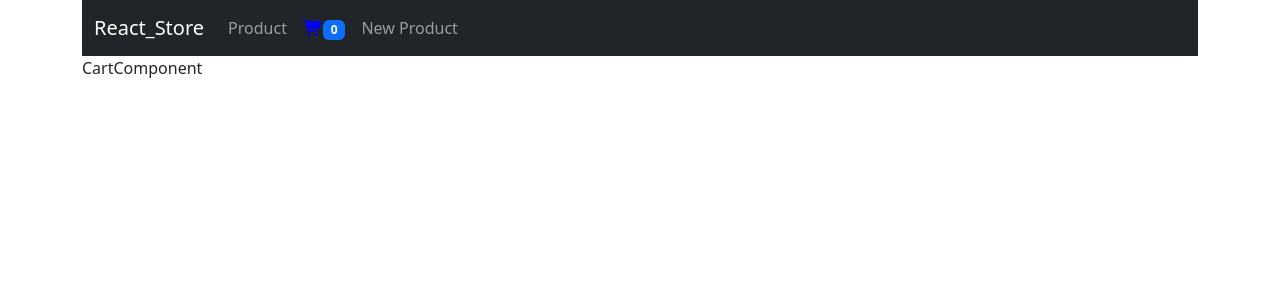
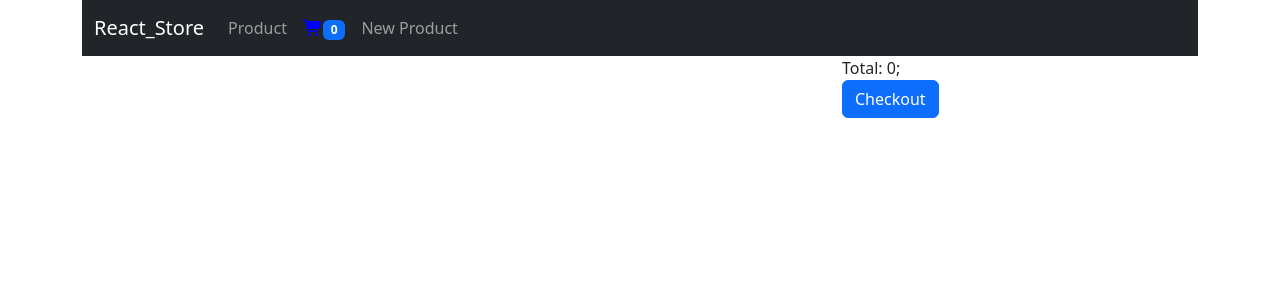
Before and after one commit to Isha9943/productsapp-rtk, a React (Create React App) app: page /cart in a window 1280 px wide. Shown: the top 300 px of the page. Built offline with nearby package versions, Linux system fonts and the light colour scheme.

Commit message:
card component

```diff
--- a/src/components/CartComponent.jsx
+++ b/src/components/CartComponent.jsx
@@ -1,7 +1,34 @@
-import React from 'react'
+import React, {useContext} from 'react'
+import { CartContext } from '../context/CartProvider';
+import Button from 'react-bootstrap/Button';
+import CartList from './CartList';
 
 export default function CartComponent() {
+  let {cartItems, total, clearCart} = useContext(CartContext);
   return (
-    <div>CartComponent</div>
+    <div>
+      {
+        cartItems.map((item) => <CartList key={item.id} item={item} />)
+      }
+      <div className="row">
+        <div className="col-md-8">
+          &nbsp;
+        </div>
+
+        <div className="col-md-4">
+          Total: {total};
+        </div>
+      </div>
+
+      <div className="row">
+        <div className="col-md-8">
+          &nbsp;
+        </div>
+
+        <div className="col-md-4">
+          <Button type="button" onClick={clearCart}>Checkout</Button>
+        </div>
+      </div>
+    </div>
   )
 }
--- a/src/context/CartProvider.jsx
+++ b/src/context/CartProvider.jsx
@@ -19,7 +19,6 @@ export default function CartProvider(props) {
     let [state, dispatch] = useReducer(cartReducer, initialState);
     function addToCart(item) {
         dispatch({type: 'ADD_TO_CART', payload: item})
-
     }
 
     function removeFromCart(id) {
@@ -28,12 +27,10 @@ export default function CartProvider(props) {
 
     function clearCart() {
         dispatch({type: 'CLEAR_CART'})
-
     }
 
     function increment(id){
         dispatch({type: 'INCREMENT', payload: {id}})
-
     }
 
     return (
```
